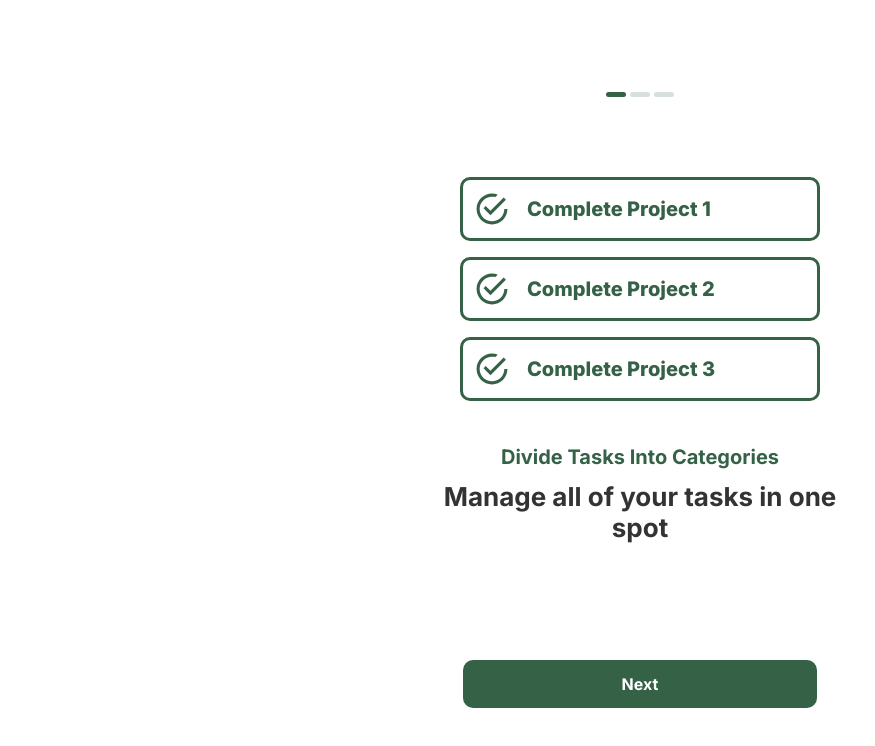
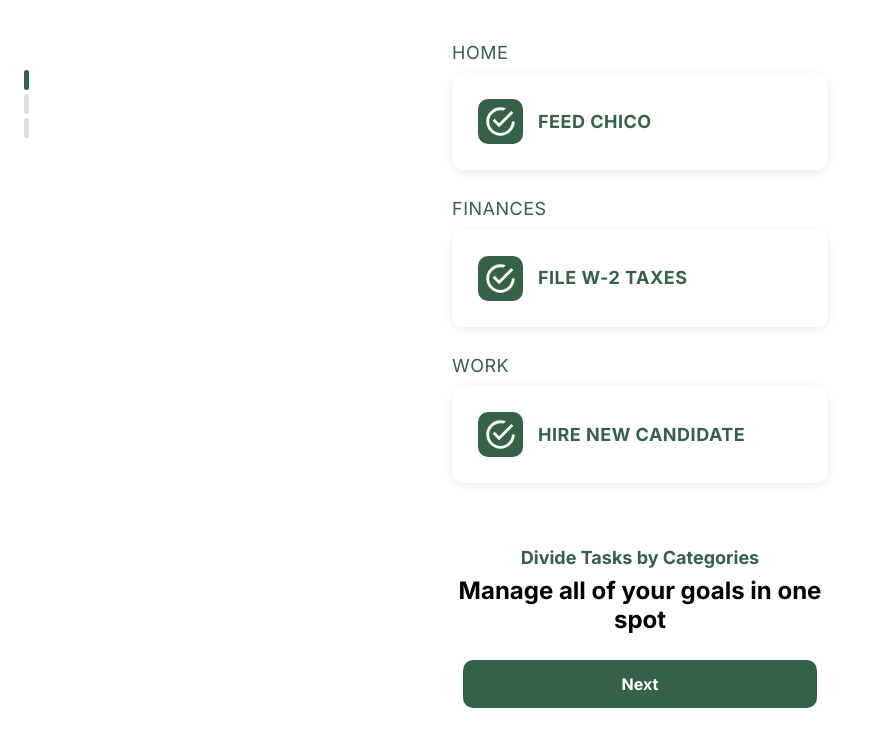
Before and after one commit to antoniosmata/ToDoListApp, a React (Create React App) app in the folder frontend/: page / in a window 1280 px wide. Shown: the top 746 px of the page, without its empty margins (0-875 px from the left). Built offline with nearby package versions, Linux system fonts and the light colour scheme; no server answers.

Commit message:
Animation, UI/UX improvements

```diff
--- a/frontend/src/components/onboarding/OnboardingFlow.css
+++ b/frontend/src/components/onboarding/OnboardingFlow.css
@@ -54,6 +54,16 @@
   margin-top: 1rem;
 }
 
+.splash-subtitle-multiline {
+  text-align: left;
+  font-size: 1.5rem;
+  font-weight: 600;
+  line-height: 1.3;
+  margin: 0;
+  margin-top: 1.5rem;
+  align-self: flex-start;
+}
+
 /* Onboarding Step Container */
 .onboarding-step {
   width: 100%;
@@ -69,20 +79,25 @@
 /* Progress Indicator */
 .progress-indicator {
   display: flex;
+  flex-direction: column;
   gap: 0.25rem;
-  margin-top: 3.75rem;
-  margin-bottom: 5rem;
+  position: absolute;
+  top: 4.375rem;
+  left: 1.5rem;
 }
 
-.progress-dot {
-  width: 1.25rem;
-  height: 0.3125rem;
+.progress-bar {
+  width: 0.3125rem;
+  height: 1.25rem;
   background: #356247;
   border-radius: 0.375rem;
-  opacity: 0.20;
 }
 
-.progress-dot.active {
+.progress-bar.inactive {
+  opacity: 0.2;
+}
+
+.progress-bar.active {
   opacity: 1;
 }
 
@@ -93,32 +108,87 @@
   display: flex;
   flex-direction: column;
   align-items: center;
-  gap: 2.5rem;
+  gap: 1.875rem;
   flex: 1;
+  margin-top: 8.125rem;
 }
 
-.task-items {
+.tasks-section {
   width: 100%;
   display: flex;
   flex-direction: column;
-  align-items: center;
-  gap: 1rem;
+  gap: 1.25rem;
 }
 
-.task-item {
-  width: 90%;
+.task-category {
+  width: 100%;
+  display: flex;
+  flex-direction: column;
+  gap: 0.3125rem;
+}
+
+.task-category-title {
+  color: #356247;
+  font-size: 1.125rem;
+  font-weight: 500;
+  line-height: 1.2;
+  margin: 0 0 0.3125rem 0;
+}
+
+.task-card {
   display: flex;
   align-items: center;
-  gap: 1rem;
+  gap: 0.9375rem;
   padding: 0.625rem;
-  border: 0.1875rem #356247 solid;
+  background: white;
   border-radius: 0.625rem;
+  border: 0.1875rem solid #356247;
+  width: 100%;
+  box-sizing: border-box;
 }
 
-.task-text {
+.task-icon {
+  background: #356247;
+  border-radius: 0.625rem;
+  padding: 0.3125rem;
+  display: flex;
+  align-items: center;
+  justify-content: center;
+  width: 2.8125rem;
+  height: 2.8125rem;
+  flex-shrink: 0;
+}
+
+.task-card-title {
   color: #356247;
   font-size: 1.125rem;
-  font-weight: 800;
+  font-weight: 700;
+  line-height: 1.2;
+  margin: 0;
+}
+
+.text-content {
+  text-align: center;
+  margin-top: 1.875rem;
+  display: flex;
+  flex-direction: column;
+  gap: 0.5rem;
+}
+
+.primary-heading {
+  color: #356247;
+  font-size: 1.125rem;
+  font-weight: 700;
+  line-height: 1.2;
+  margin: 0;
+}
+
+.secondary-heading {
+  color: #000000;
+  font-size: 1.5rem;
+  font-weight: 700;
+  line-height: 1.2;
+  margin: 0;
 }
 
 .step-text {
@@ -209,6 +279,94 @@
 
 .button-group .onboarding-button {
   flex: 1;
+}
+
+/* Step 1 New Layout */
+.content-wrapper-step1 {
+  display: flex;
+  flex-direction: column;
+  align-items: center;
+  justify-content: center;
+  flex-grow: 1;
+  gap: 1.875rem;
+  width: 100%;
+  max-width: 25rem;
+}
+
+/* Step 2 New Layout */
+.content-wrapper-step2 {
+  display: flex;
+  flex-direction: column;
+  align-items: center;
+  justify-content: center;
+  flex-grow: 1;
+  gap: 2.5rem;
+  width: 100%;
+  max-width: 25rem;
+}
+
+.illustration-calendar {
+  flex-shrink: 0;
+}
+
+/* Step 3 New Layout */
+.content-wrapper-step3 {
+  display: flex;
+  flex-direction: column;
+  align-items: center;
+  justify-content: center;
+  flex-grow: 1;
+  gap: 2.5rem;
+  width: 100%;
+  max-width: 25rem;
+}
+
+.illustration-checkmark {
+  flex-shrink: 0;
+}
+
+.button-container-step3 {
+  padding: 1.25rem 1.4375rem 3.75rem 1.4375rem;
+  width: 100%;
+  max-width: 25rem;
+  box-sizing: border-box;
+}
+
+.button-group-step3 {
+  display: flex;
+  gap: 1rem;
+  width: 100%;
+}
+
+.button {
+  flex: 1;
+  padding: 0.875rem;
+  border-radius: 0.625rem;
+  font-size: 1rem;
+  font-family: 'Inter', sans-serif;
+  font-weight: 700;
+  cursor: pointer;
+  transition: all 0.2s ease;
+}
+
+.button-secondary {
+  background: white;
+  color: #356247;
+  border: 0.0625rem solid #356247;
+}
+
+.button-secondary:hover {
+  background: #f8f9fa;
+}
+
+.button-primary {
+  background: #356247;
+  color: white;
+  border: none;
+}
+
+.button-primary:hover {
+  background: #2d5139;
 }
 
 /* Responsive Design */
--- a/frontend/src/components/onboarding/OnboardingStep1.tsx
+++ b/frontend/src/components/onboarding/OnboardingStep1.tsx
@@ -15,27 +15,42 @@ const OnboardingStep1: React.FC<OnboardingStep1Props> = ({ onNext }) => {
     <div className="onboarding-step page-transition">
       <ProgressIndicator currentStep={1} />
 
-      <div className="step-content">
-        <div className="task-items">
-          <div className="task-item text-reveal">
-            <CheckIcon size="2.375rem" color="#356247" />
-            <span className="task-text">Complete Project 1</span>
+      <div className="content-wrapper-step1">
+        <div className="tasks-section">
+          <div className="task-category text-reveal">
+            <h3 className="task-category-title">Home</h3>
+            <div className="task-card">
+              <div className="task-icon">
+                <CheckIcon size="2.8125rem" color="white" />
+              </div>
+              <p className="task-card-title">Feed Chico</p>
+            </div>
           </div>
 
-          <div className="task-item text-reveal text-reveal-delay-1">
-            <CheckIcon size="2.375rem" color="#356247" />
-            <span className="task-text">Complete Project 2</span>
+          <div className="task-category text-reveal text-reveal-delay-1">
+            <h3 className="task-category-title">Finances</h3>
+            <div className="task-card">
+              <div className="task-icon">
+                <CheckIcon size="2.8125rem" color="white" />
+              </div>
+              <p className="task-card-title">File W-2 Taxes</p>
+            </div>
           </div>
 
-          <div className="task-item text-reveal text-reveal-delay-2">
-            <CheckIcon size="2.375rem" color="#356247" />
-            <span className="task-text">Complete Project 3</span>
+          <div className="task-category text-reveal text-reveal-delay-2">
+            <h3 className="task-category-title">Work</h3>
+            <div className="task-card">
+              <div className="task-icon">
+                <CheckIcon size="2.8125rem" color="white" />
+              </div>
+              <p className="task-card-title">Hire New Candidate</p>
+            </div>
           </div>
         </div>
 
-        <div className="step-text text-reveal text-reveal-delay-3">
-          <p className="step-heading">Divide Tasks Into Categories</p>
-          <p className="step-description">Manage all of your tasks in one spot</p>
+        <div className="text-content text-reveal text-reveal-delay-3">
+          <h2 className="primary-heading">Divide Tasks by Categories</h2>
+          <p className="secondary-heading">Manage all of your goals in one spot</p>
         </div>
       </div>
 
--- a/frontend/src/components/onboarding/OnboardingStep2.tsx
+++ b/frontend/src/components/onboarding/OnboardingStep2.tsx
@@ -1,6 +1,10 @@
 import React from 'react';
+import { LuCalendarCheck } from "react-icons/lu";
 import ProgressIndicator from './ProgressIndicator';
 import './OnboardingFlow.css';
+
+// Type assertion for React 19 compatibility
+const CalendarIcon = LuCalendarCheck as React.ComponentType<any>;
 
 interface OnboardingStep2Props {
   onNext: () => void;
@@ -9,16 +13,20 @@ interface OnboardingStep2Props {
 const OnboardingStep2: React.FC<OnboardingStep2Props> = ({ onNext }) => {
   return (
     <div className="onboarding-step page-transition">
-      <header className="step-header">
-        <ProgressIndicator currentStep={2} />
-      </header>
+      <ProgressIndicator currentStep={2} />
 
-      <main className="step-main">
-        <div className="step-text-center">
-          <p className="step-heading text-reveal">Set Deadlines for Tasks</p>
-          <p className="step-description text-reveal text-reveal-delay-1">Stay organized, ready, and productive</p>
+      <div className="content-wrapper-step2">
+        <CalendarIcon
+          size="12.3125rem"
+          color="#356247"
+          className="illustration-calendar text-reveal"
+        />
+
+        <div className="text-content text-reveal text-reveal-delay-1">
+          <h2 className="primary-heading">Set Deadlines as Needed</h2>
+          <p className="secondary-heading">Plan easier. Do more. Stress less.</p>
         </div>
-      </main>
+      </div>
 
       <footer className="step-footer">
         <button className="onboarding-button text-reveal text-reveal-delay-2" onClick={onNext}>
--- a/frontend/src/components/onboarding/ProgressIndicator.tsx
+++ b/frontend/src/components/onboarding/ProgressIndicator.tsx
@@ -8,9 +8,9 @@ interface ProgressIndicatorProps {
 const ProgressIndicator: React.FC<ProgressIndicatorProps> = ({ currentStep }) => {
   return (
     <div className="progress-indicator">
-      <div className={`progress-dot ${currentStep === 1 ? 'active' : ''}`}></div>
-      <div className={`progress-dot ${currentStep === 2 ? 'active' : ''}`}></div>
-      <div className={`progress-dot ${currentStep === 3 ? 'active' : ''}`}></div>
+      <div className={`progress-bar ${currentStep === 1 ? 'active' : 'inactive'}`}></div>
+      <div className={`progress-bar ${currentStep === 2 ? 'active' : 'inactive'}`}></div>
+      <div className={`progress-bar ${currentStep === 3 ? 'active' : 'inactive'}`}></div>
     </div>
   );
 };
--- a/frontend/src/components/onboarding/SplashScreen.tsx
+++ b/frontend/src/components/onboarding/SplashScreen.tsx
@@ -29,8 +29,10 @@ const SplashScreen: React.FC<SplashScreenProps> = ({ onComplete, duration }) =>
           />
         </div>
 
-        <p className="splash-subtitle text-reveal text-reveal-delay-2">
-          Your personal task management app.
+        <p className="splash-subtitle-multiline text-reveal text-reveal-delay-2">
+          Your<br/>
+          Personal<br/>
+          Productivity App
         </p>
       </div>
     </div>
```
Also changed, not shown: frontend/src/components/onboarding/OnboardingStep3.tsx (+14 -16 lines).
